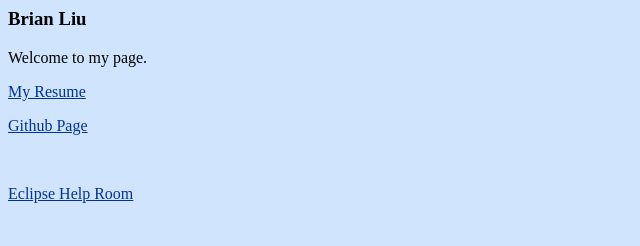
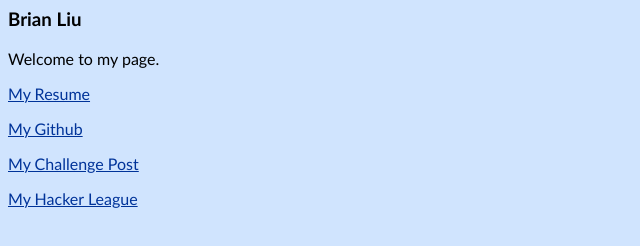
Before and after one commit to pkmnnerd/pkmnnerd.github.io, a plain HTML site: page index.html in a window 1280 px wide. Shown: the whole page, without its empty margins (0-640 px from the left). Drawn offline with Linux system fonts and the light colour scheme.

Commit message:
updated site

```diff
--- a/index.html
+++ b/index.html
@@ -6,11 +6,11 @@
 <body>
 <h3>Brian Liu</h3>
 <p>Welcome to my page.
-<p><a target="_blank" href="https://onedrive.live.com/redir?resid=6412CFFB62D98E6E!6817&authkey=!AJFs6bE5W9MCkGI&ithint=file%2cdocx">My Resume</a></p>
-<p><a target="_blank" href="http://www.github.com/pkmnnerd">Github Page</a></p>
+<p><a target="_blank" href="https://onedrive.live.com/redir?resid=6412CFFB62D98E6E!11575&authkey=!ACdCpTiU00GslAs&ithint=file%2cpdf">My Resume</a></p>
+<p><a target="_blank" href="http://www.github.com/pkmnnerd">My Github</a></p>
+<p><a target="_blank" href="http://challengepost.com/pkmnnerd">My Challenge Post</a></p>
+<p><a target="_blank" href="https://www.hackerleague.org/messages">My Hacker League</a></p>
 
-<br>
-<p><a href="helproom.html"> Eclipse Help Room</a></p>
 
 
 </body>
--- a/page.css
+++ b/page.css
@@ -2,7 +2,7 @@
 
 body {
     background-color: #d0e4fe;
-	font: Arial;
+	font-family: Calibri, Arial, sans-serif;
 }
 
 a{
```
